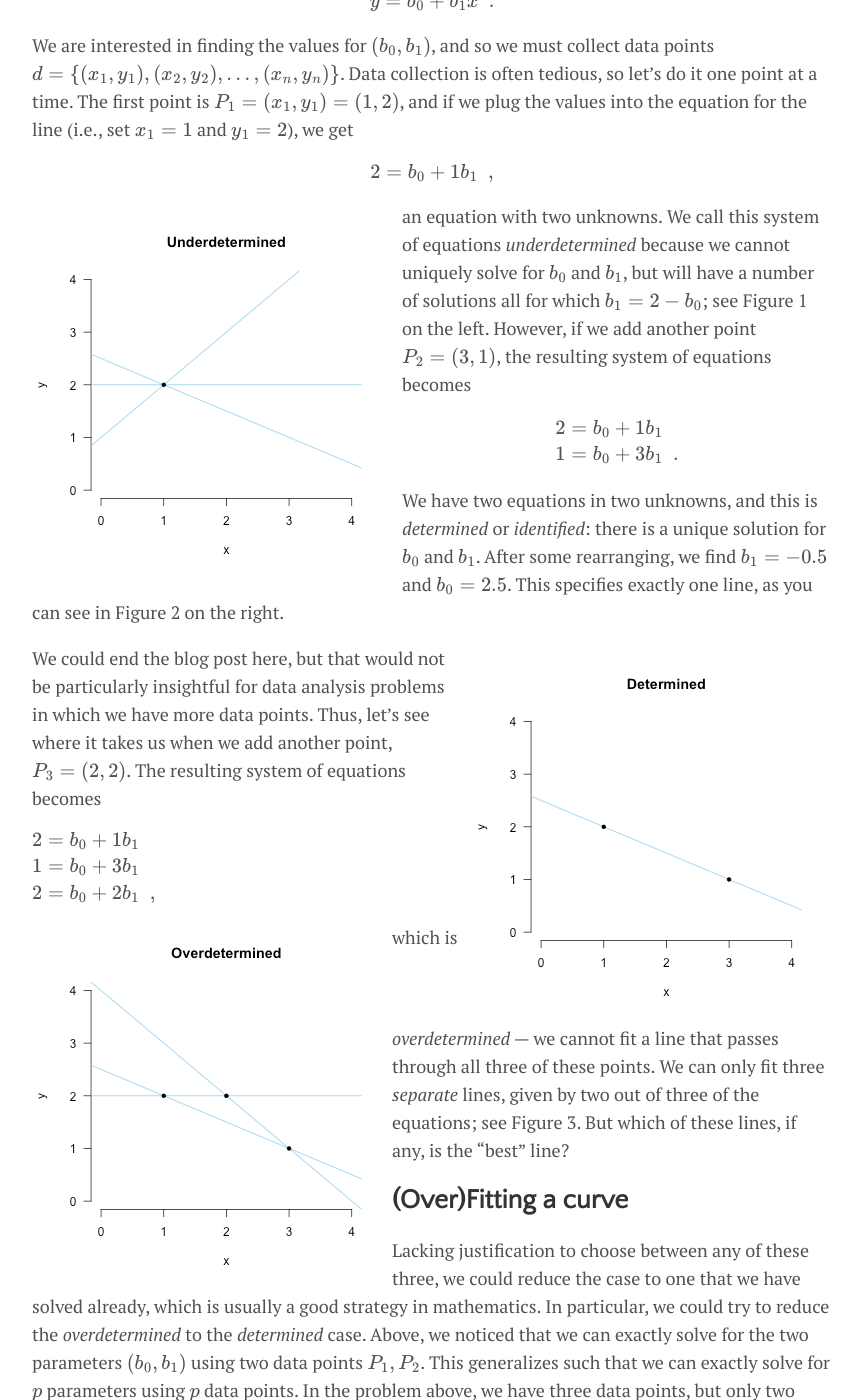
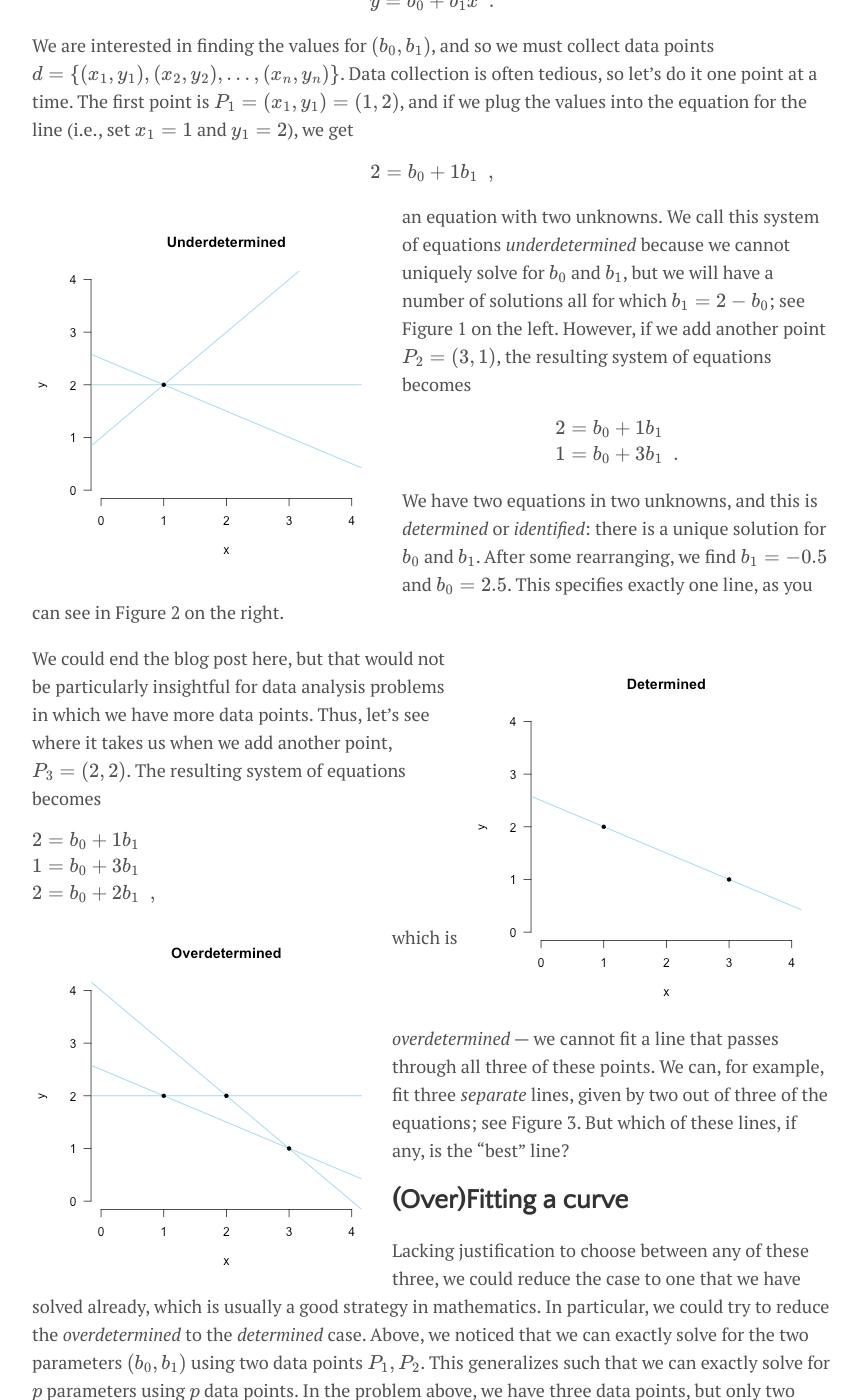
Before and after one commit to fdabl/fdabl.github.io, a Jekyll site: the page built from _posts/2018-01-11-Curve-Fitting-Gaussian.md, in a window 1280 px wide and 1400 px high, scrolled down 500 px. Shown: the whole window, without its empty margins (208-1069 px from the left). Built offline with Jekyll 4.4.1, drawn with Linux system fonts in a browser that asks for light colours; formulas are drawn with MathJax 3; comment, search, counter and statistics services are not loaded.

Commit message:
small fixes

````diff
--- a/_posts/2018-01-11-Curve-Fitting-Gaussian.md
+++ b/_posts/2018-01-11-Curve-Fitting-Gaussian.md
@@ -28,7 +28,7 @@ $$
 <div style= "float: left; padding: 10px 10px 10px 0px;">
 <img src="/assets/img/2018-01-11-Curve-Fitting-Gaussian.Rmd/unnamed-chunk-1-1.png" title="Fitting a line with only one point (underdetermined)." alt="Fitting a line with only one point (underdetermined)." style="display: block; margin: auto auto auto 0;" />
 </div>
-an equation with two unknowns. We call this system of equations *underdetermined* because we cannot uniquely solve for $b_0$ and $b_1$, but will have a number of solutions all for which $b_1 = 2 - b_0$; see Figure 1 on the left. However, if we add another point $P_2 = (3, 1)$, the resulting system of equations becomes
+an equation with two unknowns. We call this system of equations *underdetermined* because we cannot uniquely solve for $b_0$ and $b_1$, but we will have a number of solutions all for which $b_1 = 2 - b_0$; see Figure 1 on the left. However, if we add another point $P_2 = (3, 1)$, the resulting system of equations becomes
 
 $$
 \begin{aligned}
@@ -56,7 +56,7 @@ $$
 <img src="/assets/img/2018-01-11-Curve-Fitting-Gaussian.Rmd/unnamed-chunk-3-1.png" title="Fitting lines with three points (overdetermined)." alt="Fitting lines with three points (overdetermined)." style="display: block; margin: auto 0 auto auto;" />
 </div>
 
-which is *overdetermined* --- we cannot fit a line that passes through all three of these points. We can only fit three *separate* lines, given by two out of three of the equations; see Figure 3. But which of these lines, if any, is the "best" line?
+which is *overdetermined* --- we cannot fit a line that passes through all three of these points. We can, for example, fit three *separate* lines, given by two out of three of the equations; see Figure 3. But which of these lines, if any, is the "best" line?
 
 
 ## (Over)Fitting a curve
@@ -352,7 +352,6 @@ which is visualized in the Figure on the left. Intuitively, the smaller the erro
 ## Conclusion
 In this blog post, we have discussed the mother of all curve fitting problems --- fitting a straight line to data points --- in great detail. On this journey, we have met the method of least squares, a pillar of statistical thinking. We have seen how Gauss arrived at "his" distribution, and how Laplace gave it a beautiful justification in terms of the central limit theorem. With this, it was only a small step towards linear regression, one of the most important tools in statistics and machine learning.
 
-
 ---
 *I would like to thank Don van den Bergh and Jonas Haslbeck for helpful comments on this blogpost.*
 
--- a/_source/2018-01-11-Curve-Fitting-Gaussian.Rmd
+++ b/_source/2018-01-11-Curve-Fitting-Gaussian.Rmd
@@ -75,7 +75,7 @@ points(P1[1], P1[2], pch = 20)
 #   ptheme
 ```
 </div>
-an equation with two unknowns. We call this system of equations *underdetermined* because we cannot uniquely solve for $b_0$ and $b_1$, but will have a number of solutions all for which $b_1 = 2 - b_0$; see Figure 1 on the left. However, if we add another point $P_2 = (3, 1)$, the resulting system of equations becomes
+an equation with two unknowns. We call this system of equations *underdetermined* because we cannot uniquely solve for $b_0$ and $b_1$, but we will have a number of solutions all for which $b_1 = 2 - b_0$; see Figure 1 on the left. However, if we add another point $P_2 = (3, 1)$, the resulting system of equations becomes
 
 $$
 \begin{aligned}
@@ -144,7 +144,7 @@ points(P3[1], P3[2], pch = 20)
 ```
 </div>
 
-which is *overdetermined* --- we cannot fit a line that passes through all three of these points. We can only fit three *separate* lines, given by two out of three of the equations; see Figure 3. But which of these lines, if any, is the "best" line?
+which is *overdetermined* --- we cannot fit a line that passes through all three of these points. We can, for example, fit three *separate* lines, given by two out of three of the equations; see Figure 3. But which of these lines, if any, is the "best" line?
 
 
 ## (Over)Fitting a curve
````
Also changed, not shown: _posts/2018-01-11-Ten-Great-Ideas.md (+1 -1 lines).
